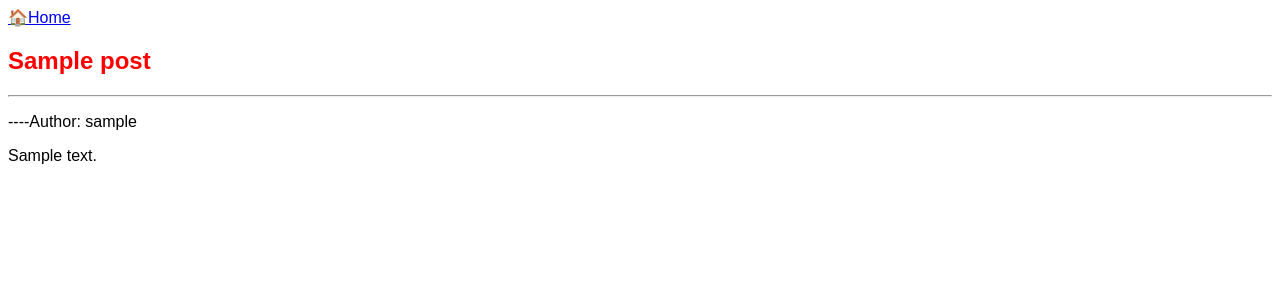
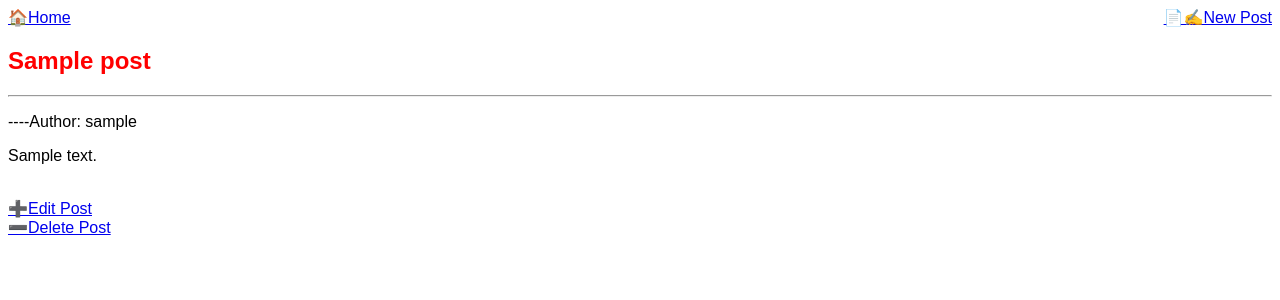
Before and after one commit to SathyaVSPH/Practice_Django, a Django app: page /post/1/ in a window 1280 px wide. Shown: the top 300 px of the page. Run offline with Django 5.2, Linux system fonts and the light colour scheme; tables that the repository leaves empty hold one stand-in row (values such as "Sample post"); some web fonts are replaced.

Commit message:
Added new Features
Added option to create new post.
Added buttons for the same.
Added ability to update existing post.
Added the option to delete the post.
Updated tests to verify newly introduced features.

```diff
--- a/blog/blog/urls.py
+++ b/blog/blog/urls.py
@@ -5,4 +5,7 @@ urlpatterns = [
 	path("", views.AllPosts.as_view(), name="home"),
 	# path("post/<int:pk>/", views.post_details, name="post"),
     path("post/<int:pk>/", views.PostPage.as_view(), name="post"),
+    path("post/new/", views.CreatePost.as_view(), name="create_post"),
+    path("post/<int:pk>/edit/", views.UpdatePost.as_view(), name="update_post"),
+    path("post/<int:pk>/delete/", views.DeletePost.as_view(), name="delete_post"),
 ]
--- a/blog/blog/views.py
+++ b/blog/blog/views.py
@@ -1,5 +1,7 @@
-from django.shortcuts import render, get_object_or_404
+# from django.shortcuts import render, get_object_or_404
 from django.views.generic import ListView, DetailView
+from django.views.generic.edit import CreateView, UpdateView, DeleteView
+from django.urls import reverse_lazy
 from . import models
 
 # Create your views here.
@@ -18,3 +20,21 @@ class AllPosts(ListView):
 class PostPage(DetailView):
 	model = models.Post
 	template_name = "post_page.html"
+
+
+class CreatePost(CreateView):
+	model = models.Post
+	template_name = "new_post.html"
+	fields = ["title", "author", "body"]
+
+
+class UpdatePost(UpdateView):
+	model = models.Post
+	template_name = "update_post.html"
+	fields = ["title", "body"]
+
+
+class DeletePost(DeleteView):
+	model = models.Post
+	template_name = "delete_post.html"
+	success_url = reverse_lazy("home")
--- a/blog/static/css/base.css
+++ b/blog/static/css/base.css
@@ -8,3 +8,43 @@ h2 {
 .post-entry h2, h4 {
 	color: blue;
 }
+
+nav {
+	display: flex;
+}
+.nav-left {
+margin-right: auto;
+}
+.nav-right {
+display: flex;
+/* padding-top: 2rem; */
+}
+/* header {
+border-bottom: 1px solid #999;
+margin-bottom: 2rem;
+display: flex;
+}
+header h1 a {
+color: red;
+text-decoration: none;
+}
+
+
+.post-entry {
+margin-bottom: 2rem;
+}
+.post-entry h2 {
+margin: 0.5rem 0;
+}
+.post-entry h2 a,
+.post-entry h2 a:visited {
+color: blue;
+text-decoration: none;
+}
+.post-entry p {
+margin: 0;
+font-weight: 400;
+}
+.post-entry h2 a:hover {
+color: red;
+} */
--- a/blog/templates/layout.html
+++ b/blog/templates/layout.html
@@ -12,7 +12,19 @@
 	</head>
 	<body>
 		<nav>
-			<a href="{% url 'home' %}">🏠Home</a>
+			{% url 'home' as excluded %}
+			{% if request.path != excluded %}
+			<div class="nav-left">
+				<a href="{% url 'home' %}">🏠Home</a>
+			</div>
+			{% endif %}
+
+			{% url 'create_post' as excluded %}
+			{% if request.path != excluded %}
+			<div class="nav-right">
+				<a href="{% url 'create_post' %}">📄✍️New Post</a>
+			</div>
+			{% endif %}
 		</nav>
 		<h2>
 			{% block heading %}{% endblock %}
--- a/blog/templates/post_page.html
+++ b/blog/templates/post_page.html
@@ -11,4 +11,8 @@
 			<p>----Author: {{ post.author }}</p>
 			<p>{{ post.body }}</p>
 		</div>
+	<br>
+	<a href="{% url 'update_post' post.pk %}">➕Edit Post</a>
+	<br>
+	<a href="{% url 'delete_post' post.pk %}">➖Delete Post</a>
 {% endblock %}
```
Also changed, not shown: blog/blog/tests.py (+24 -0 lines), blog/templates/delete_post.html (added, +17 -0 lines), blog/templates/new_post.html (added, +17 -0 lines), blog/templates/update_post.html (added, +17 -0 lines).
